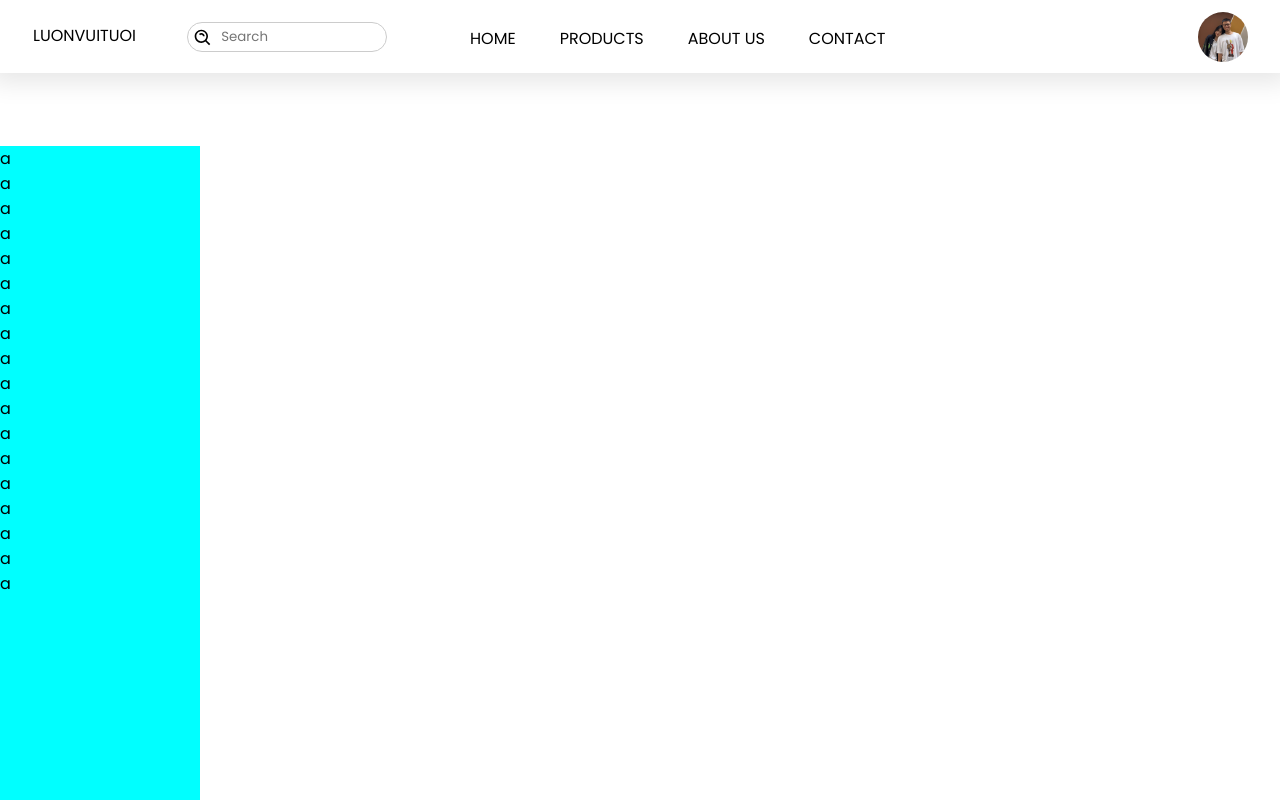
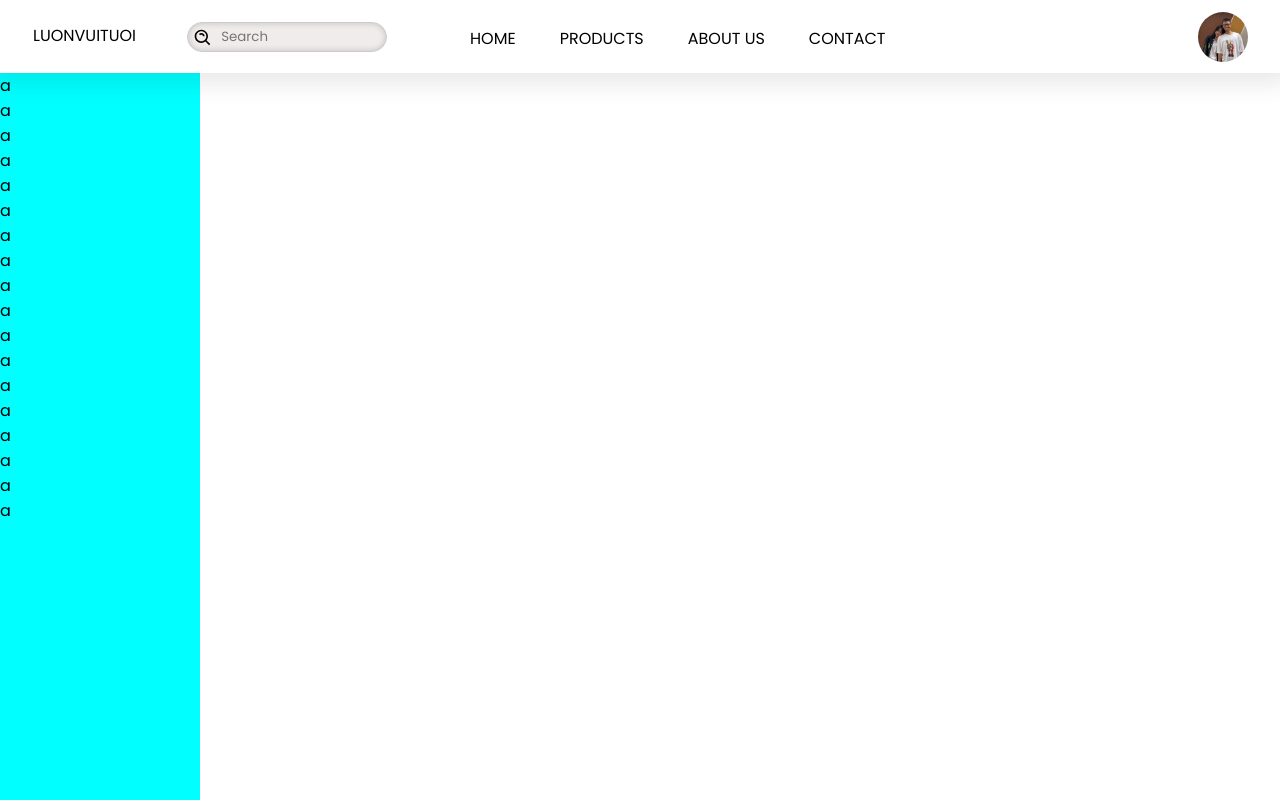
Before and after one commit to T2108A-Luonvuituoi-G1/Origami-eProject, a React (Create React App) app: page / in a window 1280 px wide. Shown: the top 800 px of the page. Built offline with nearby package versions, Linux system fonts and the light colour scheme.

Commit message:
Update Nav.css

```diff
--- a/src/OrigamiPage/Nav/Assets/Css/Nav.css
+++ b/src/OrigamiPage/Nav/Assets/Css/Nav.css
@@ -2,8 +2,10 @@
     height: 73px;
     width: 100%;
     padding: 22px 10%;
+    top: 0;
     box-shadow: 0px 0px 24px 9px rgba(0,0,0,0.1);
-    position: relative;
+    position: fixed;
+    background-color: #fff;
 }
 
 /* LOGO  */
@@ -23,12 +25,14 @@
 .input-search {
     margin: 0 5%;
     padding: 10px 33px;
-    color: gray;
+    color: rgb(87, 86, 86);
     border: 1px solid #ccc;
     outline: none;
     border-radius: 25px;
     height: 30px;
     width: 200px;
+    background-color: rgb(240, 236, 236);
+    box-shadow: inset 0px 0px 6px 0px rgba(0,0,0,0.2);
 }
 
 .input-search:focus {
```
